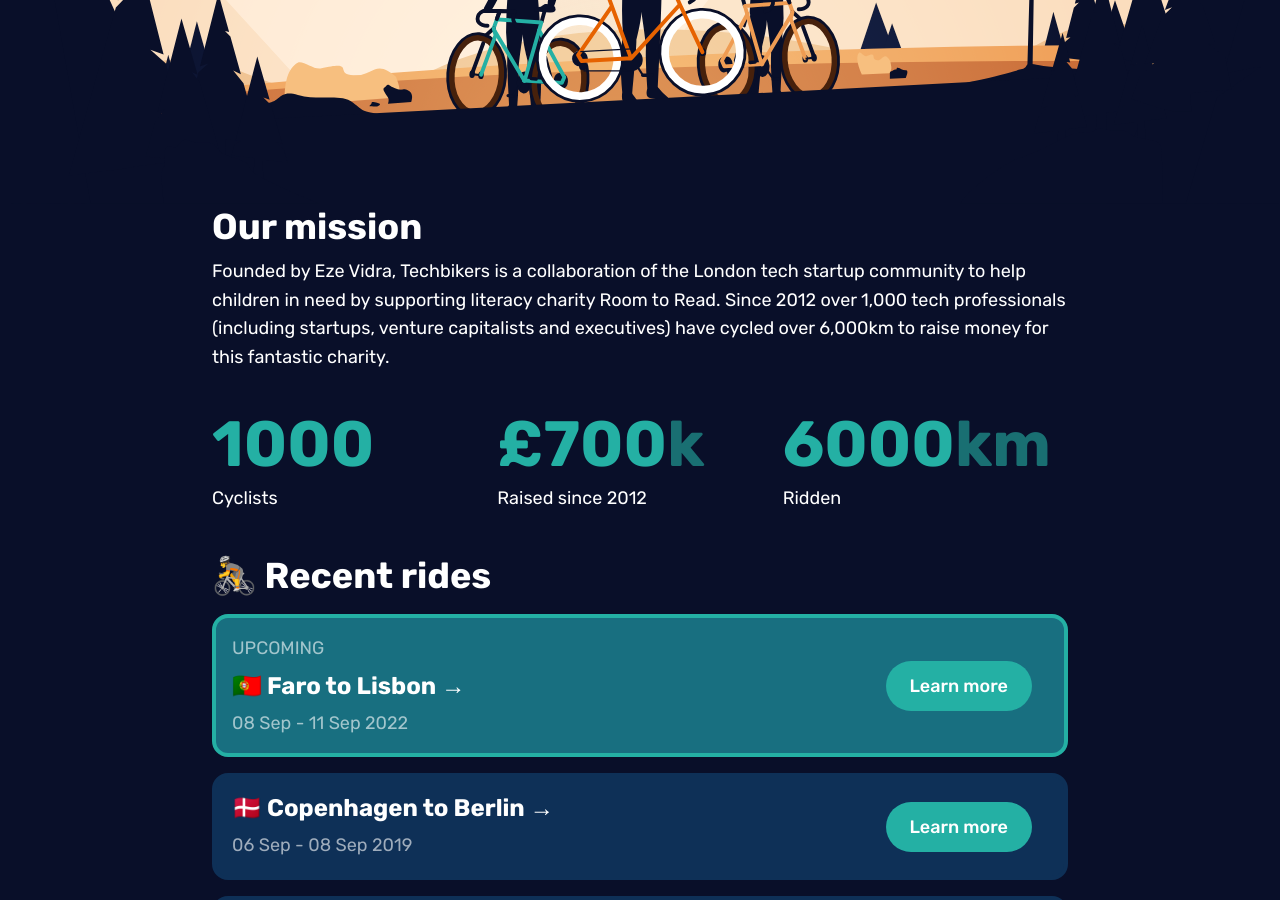
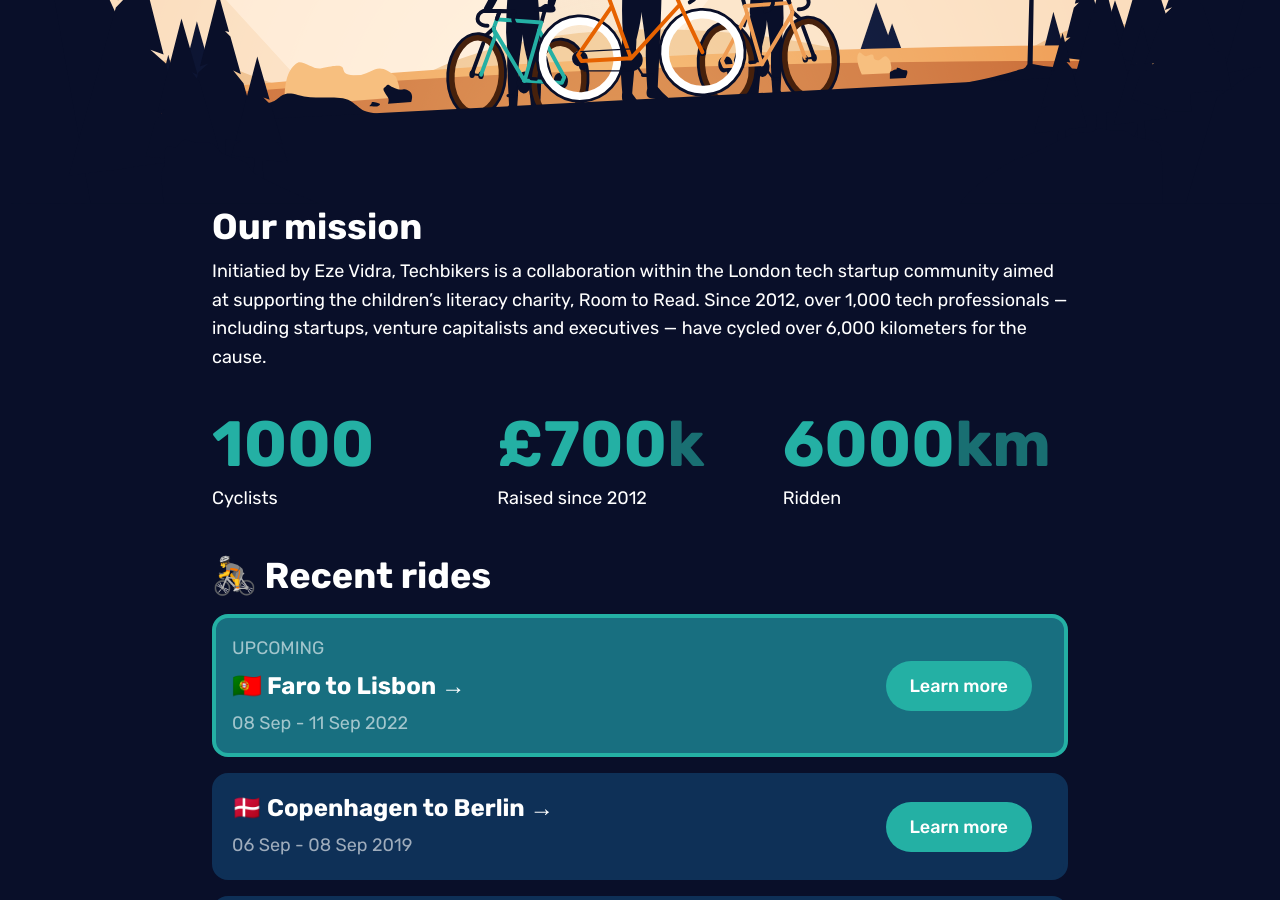
Before and after one commit to matthewcobb/techbikers, a Jekyll site: the page built from index.md, in a window 1280 px wide and 900 px high, scrolled down 562 px. Built offline with Jekyll 4.4.1, drawn with Linux system fonts in a browser that asks for light colours.

Commit message:
Update from Forestry.io Emmanuel Nataf updated index.md

```diff
--- a/index.md
+++ b/index.md
@@ -13,4 +13,4 @@
 ---
 ## Our mission
 
-Founded by Eze Vidra, Techbikers is a collaboration of the London tech startup community to help children in need by supporting literacy charity Room to Read. Since 2012 over 1,000 tech professionals (including startups, venture capitalists and executives) have cycled over 6,000km to raise money for this fantastic charity.
+Initiatied by Eze Vidra, Techbikers is a collaboration within the London tech startup community aimed at supporting the children’s literacy charity, Room to Read. Since 2012, over 1,000 tech professionals — including startups, venture capitalists and executives — have cycled over 6,000 kilometers for the cause.
```
